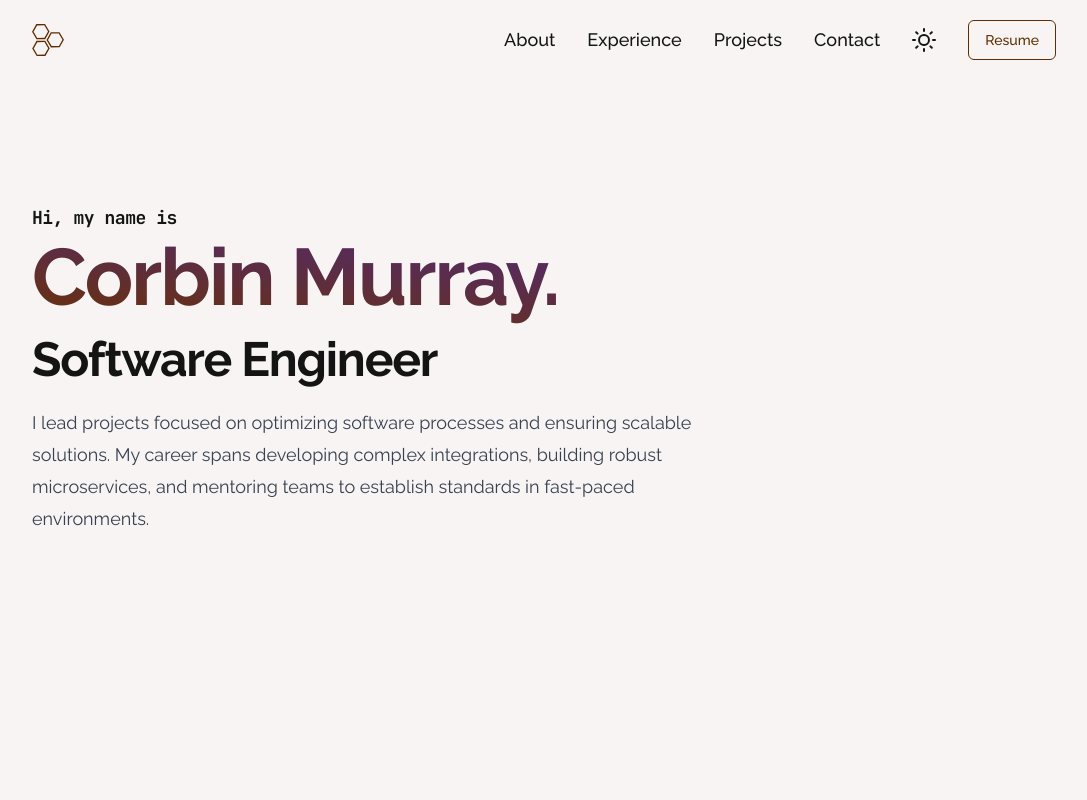
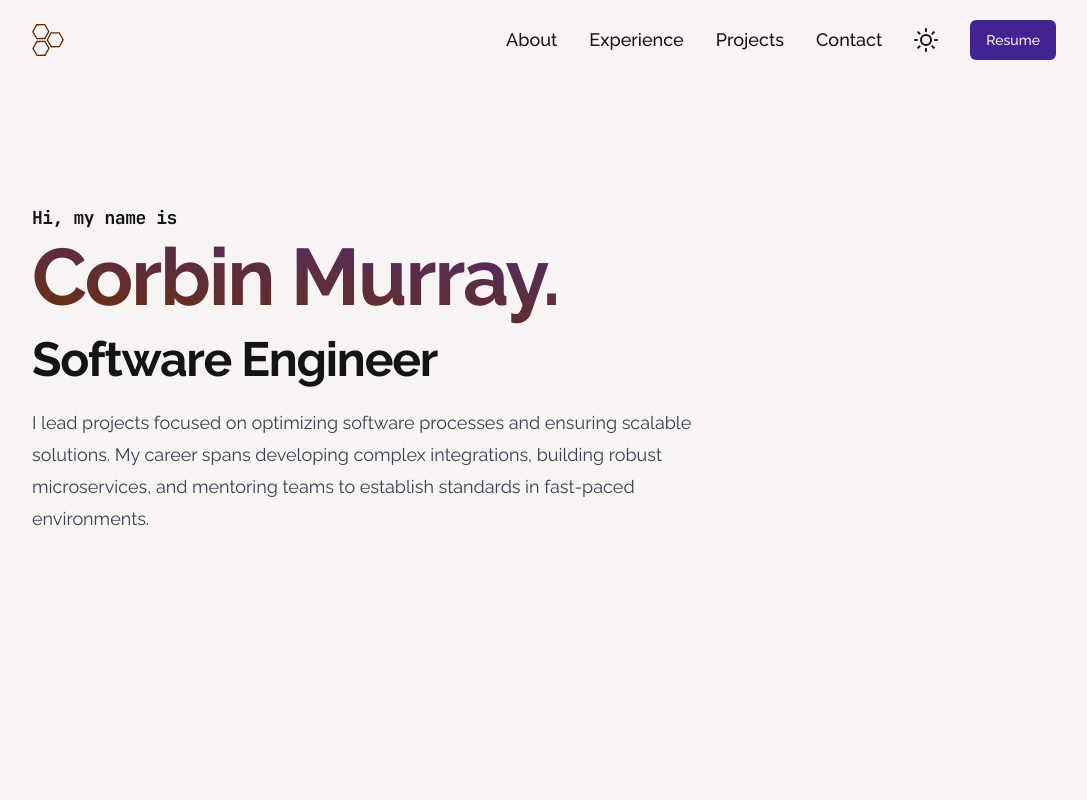
Before and after one commit to corbinmurray/corbinmurray-dev, a Next.js app: page / in a window 1280 px wide. Shown: the top 800 px of the page, without its empty margins (96-1183 px from the left). Built offline with nearby package versions, Linux system fonts and the light colour scheme.

Commit message:
Switch to secondary button variant

```diff
--- a/components/ui/navbar.tsx
+++ b/components/ui/navbar.tsx
@@ -122,7 +122,10 @@ export default function Navbar({ className }: { className: string }) {
 						return (
 							<motion.div key={i} variants={desktopNavMenuChildrenAnimationVariants}>
 								<div className="relative flex flex-col overflow-x-hidden group">
-									<Link href={navItem.href} className="lg:text-lg group-hover:text-primary group-hover:cursor-pointer smooth-hover font-medium" onClick={closeMenu}>
+									<Link
+										href={navItem.href}
+										className="lg:text-lg group-hover:text-primary group-hover:cursor-pointer smooth-hover font-medium"
+										onClick={closeMenu}>
 										{navItem.name}
 									</Link>
 
@@ -143,7 +146,7 @@ export default function Navbar({ className }: { className: string }) {
 					</motion.div>
 
 					<motion.div variants={desktopNavMenuChildrenAnimationVariants}>
-						<Button asChild variant="outline">
+						<Button asChild variant="secondary">
 							<a href="/resume">Resume</a>
 						</Button>
 					</motion.div>
@@ -210,14 +213,14 @@ export default function Navbar({ className }: { className: string }) {
 								<motion.div
 									initial={{ scale: 1 }}
 									whileHover={{ scale: 1.1 }}
-									transition={{ duration: 0.1, ease: [0.33, 1, 0.68, 1] }}
+									transition={{ duration: 0.5, ease: [0.33, 1, 0.68, 1] }}
 									className="hover:text-primary">
 									<ThemeToggle />
 								</motion.div>
 							</motion.div>
 
 							<motion.div className="mt-14 w-full" variants={mobileNavMenuChildrenAnimationVariants}>
-								<Button asChild variant="outline" size="block">
+								<Button asChild variant="secondary" size="block">
 									<a href="/resume">Resume</a>
 								</Button>
 							</motion.div>
```
